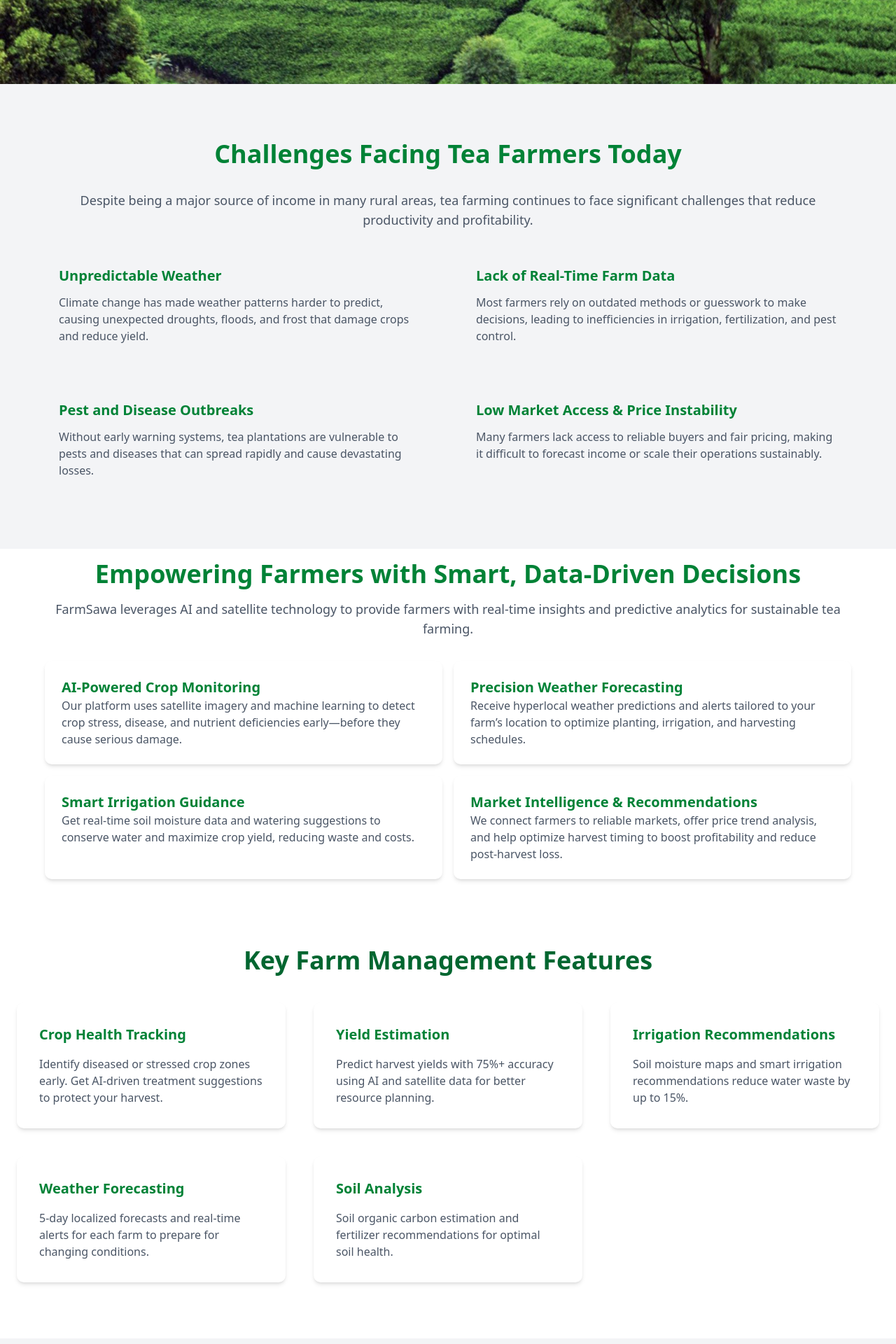
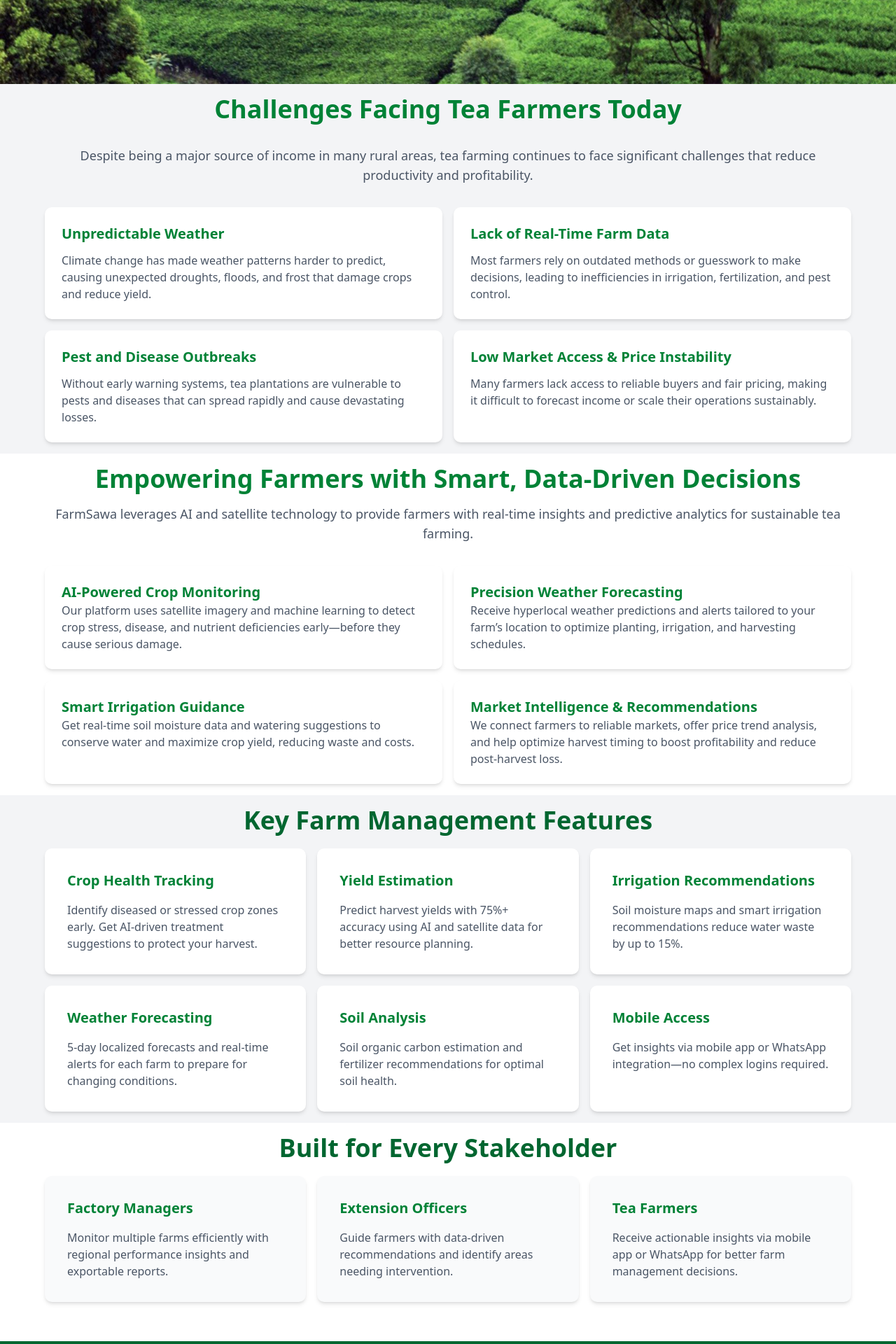
Before and after one commit to saruni-spec/farm, a Next.js app: page / in a window 1280 px wide. Shown: the part 680-2600 px from the top of the page at 70% size. Built offline with nearby package versions, Linux system fonts and the light colour scheme.

Commit message:
Made styling changes to the dashboard

```diff
--- a/src/components/ui/Landing page/Key Features.tsx
+++ b/src/components/ui/Landing page/Key Features.tsx
@@ -1,4 +1,5 @@
-const KeyFeatures = () => {
+const KeyFeatures = () =>
+{
   const features = [
     {
       title: "Crop Health Tracking",
@@ -25,30 +26,26 @@ const KeyFeatures = () => {
       description:
         "Soil organic carbon estimation and fertilizer recommendations for optimal soil health.",
     },
-    // {
-    // title: "Mobile Access",
-    // description: "Get insights via mobile app or WhatsApp integration—no complex logins required.",
-    // },
+    {
+      title: "Mobile Access",
+      description: "Get insights via mobile app or WhatsApp integration—no complex logins required.",
+    },
   ];
 
   return (
-    <section id="features" className="py-20 text-gray-800">
+    <section id="features" className="py-4 px-6 md:px-10 bg-gray-100 text-gray-800">
       <div className="max-w-7xl mx-auto px-6 text-center">
-        <h2 className="text-3xl md:text-4xl font-bold text-green-800 mb-10">
-          Key Farm Management Features
-        </h2>
-        <div className="grid gap-10 md:grid-cols-2 lg:grid-cols-3">
-          {features.map((feature) => (
-            <div
-              key={feature.title}
-              className="bg-white p-8 rounded-lg shadow-md text-left"
-            >
-              <h3 className="text-xl font-semibold text-green-700 mb-4">
-                {feature.title}
-              </h3>
-              <p className="text-gray-600">{feature.description}</p>
-            </div>
-          ))}
+        <h2 className="text-3xl md:text-4xl font-bold text-green-800 mb-5">Key Farm Management Features</h2>
+        <div className="grid gap-4 md:grid-cols-2 lg:grid-cols-3">
+          {
+            features.map(feature =>
+            (
+              <div key={feature.title} className="bg-white p-8 rounded-lg shadow-md text-left">
+                <h3 className="text-xl font-semibold text-green-700 mb-4">{feature.title}</h3>
+                <p className="text-gray-600">{feature.description}</p>
+              </div>
+            ))
+          }
         </div>
       </div>
     </section>
--- a/src/components/ui/Landing page/Problem.tsx
+++ b/src/components/ui/Landing page/Problem.tsx
@@ -1,4 +1,5 @@
-const Problem = () => {
+const Problem = () =>
+{
   const pageDetails = [
     {
       title: "Unpredictable Weather",
@@ -19,28 +20,24 @@ const Problem = () => {
   ];
 
   return (
-    <section
-      id="problem"
-      className="py-20 px-6 md:px-12 bg-gray-100 text-gray-800"
-    >
+    <section id="problem" className="py-4 px-6 md:px-12 bg-gray-100 text-gray-800">
       <div className="max-w-6xl mx-auto text-center space-y-8">
-        <h2 className="text-3xl md:text-4xl font-bold text-green-700">
-          Challenges Facing Tea Farmers Today
-        </h2>
+        <h2 className="text-3xl md:text-4xl font-bold text-green-700">Challenges Facing Tea Farmers Today</h2>
         <p className="text-lg text-gray-600">
           Despite being a major source of income in many rural areas, tea
           farming continues to face significant challenges that reduce
           productivity and profitability.
         </p>
-        <div className="grid gap-10 md:grid-cols-2 text-left mt-8">
-          {pageDetails.map((detail) => (
-            <div key={detail.title} className="p-5">
-              <h3 className="font-semibold text-xl text-green-700 mb-3">
-                {detail.title}
-              </h3>
-              <p className="text-gray-600">{detail.text}</p>
-            </div>
-          ))}
+        <div className="grid gap-4 md:grid-cols-2 text-left">
+          {
+            pageDetails.map(detail =>
+            (
+              <div key={detail.title} className="bg-white p-6 rounded-lg shadow-md text-left">
+                <h3 className="font-semibold text-xl text-green-700 mb-3">{detail.title}</h3>
+                <p className="text-gray-600">{detail.text}</p>
+              </div>
+            ))
+          }
         </div>
       </div>
     </section>
--- a/src/components/ui/Landing page/Stakeholders.tsx
+++ b/src/components/ui/Landing page/Stakeholders.tsx
@@ -29,25 +29,22 @@ const stakeholders = [
 // }
 // ]
 
-const Stakeholders = () => {
+const Stakeholders = () =>
+{
   return (
-    <section id="stakeholders" className="py-20 bg-gray-100">
+    <section id="stakeholders" className="py-4 px-6 md:px-10 bg-white-100 text-gray-800">
       <div className="max-w-7xl mx-auto px-6 text-center">
-        <h2 className="text-3xl md:text-4xl font-bold text-green-800 mb-10">
-          Built for Every Stakeholder
-        </h2>
-        <div className="grid gap-10 md:grid-cols-3 mb-10">
-          {stakeholders.map((stakeholder) => (
-            <div
-              key={stakeholder.role}
-              className="bg-gray-50 p-8 rounded-lg shadow-md text-left"
-            >
-              <h3 className="text-xl font-semibold text-green-700 mb-4">
-                {stakeholder.role}
-              </h3>
-              <p className="text-gray-600">{stakeholder.description}</p>
-            </div>
-          ))}
+        <h2 className="text-3xl md:text-4xl font-bold text-green-800 mb-5">Built for Every Stakeholder</h2>
+        <div className="grid gap-4 md:grid-cols-3 mb-10">
+          {
+            stakeholders.map(stakeholder =>
+            (
+              <div key={stakeholder.role} className="bg-gray-50 p-8 rounded-lg shadow-md text-left">
+                <h3 className="text-xl font-semibold text-green-700 mb-4">{stakeholder.role}</h3>
+                <p className="text-gray-600">{stakeholder.description}</p>
+              </div>
+            ))
+          }
         </div>
         {/* <h2 className="text-3xl md:text-4xl font-bold text-green-800 mt-16 mb-8">Testimonials</h2>
         <div className="grid gap-10 md:grid-cols-3">
```
